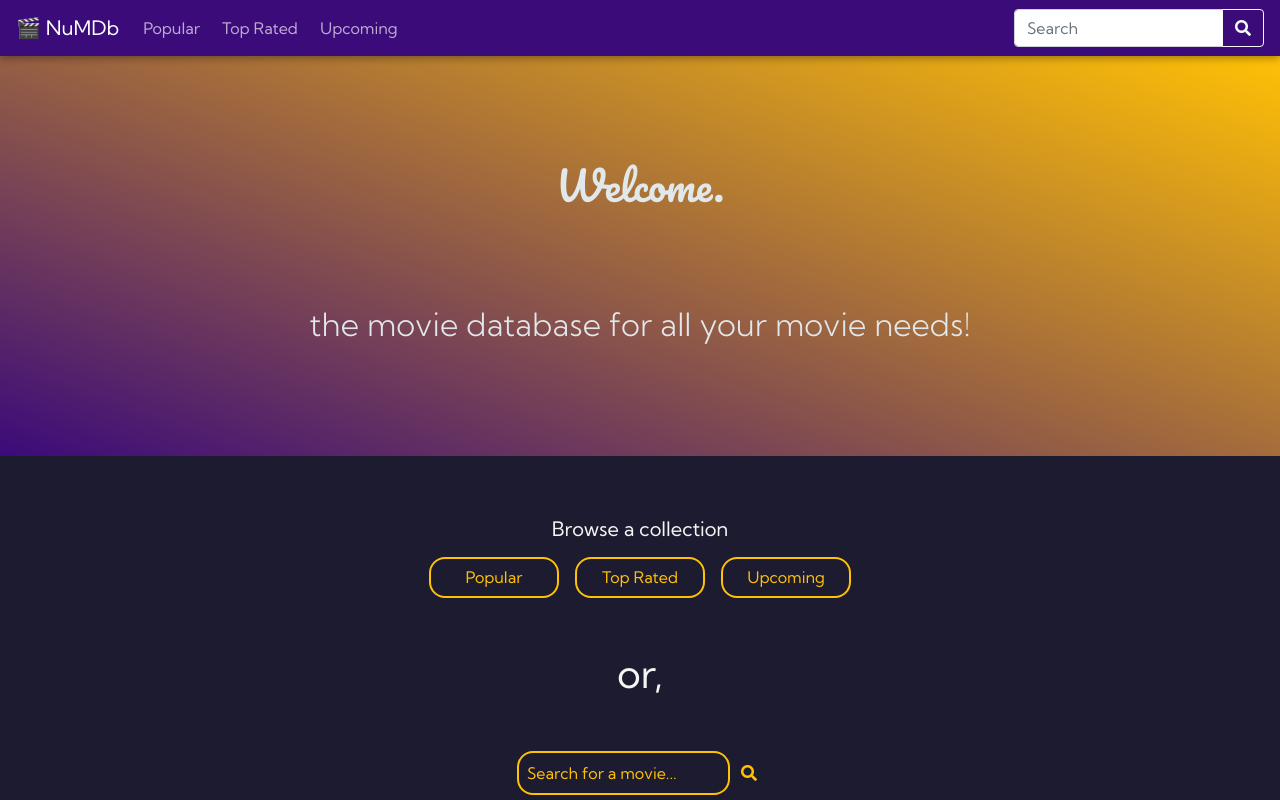
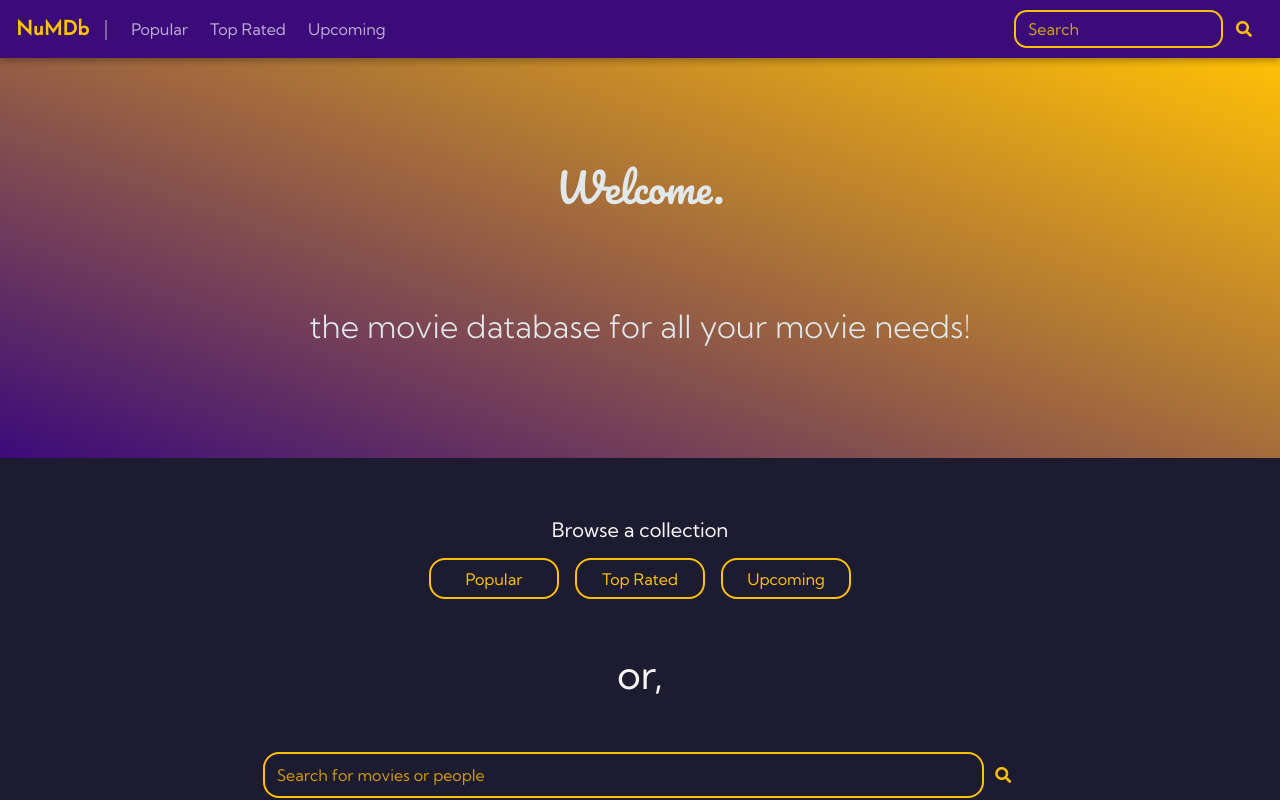
Before and after one commit to numannaeem/imdb-clone, a React (Create React App) app in the folder client/: page /home in a window 1280 px wide. Shown: the top 800 px of the page. Built offline with nearby package versions, Linux system fonts and the light colour scheme.

Commit message:
Logo, navbar search change. castCompo js:51

```diff
--- a/client/public/index.html
+++ b/client/public/index.html
@@ -28,7 +28,7 @@
       work correctly both with client-side routing and a non-root public URL.
       Learn how to configure a non-root public URL by running `npm run build`.
     -->
-    <title>NMDb</title>
+    <title>NuMDb</title>
   </head>
   <body>
     <noscript>You need to enable JavaScript to run this app.</noscript>
--- a/client/src/App.css
+++ b/client/src/App.css
@@ -8,6 +8,39 @@
 
 }
 /*NAVBAR---------------------------------------------------------------*/
+
+.logo {
+  font-family: 'Josefin Sans', sans-serif;
+  font-weight: bold;
+  text-shadow: 0 0 rgb(22, 22, 22) ;
+  color: var(--secondary);
+  padding-right: 1rem;
+  border-right: 2px solid rgba(211, 211, 211, 0.438);
+}
+
+#navbar-search *{
+  background-color: transparent;
+  color: var(--secondary);
+}
+
+#navbar-search input {
+  border: 2px solid var(--secondary);
+  border-radius: 0.8rem;
+}
+
+#navbar-search input:focus {
+  box-shadow: 0 0 2px 2px rgb(255, 208, 0);
+}
+
+#navbar-search button{
+  margin-left: 2px;
+  border: 0px solid var(--secondary);
+  border-radius: 0.5rem;
+}
+
+#navbar-search ::placeholder {
+  color: rgba(255, 208, 0, 0.76);
+}
 
 .navbar-blue {
   background-color: hsl(266, 84%, 26%);
@@ -86,7 +119,8 @@
 }
 
 .home-body input {
-  padding: 8px;
+  padding: 9px;
+  padding-left: 12px;
   border-radius: 1rem;
   background: transparent;
   color: var(--secondary);
@@ -95,6 +129,7 @@
 
 .home-body input:focus{
   outline: none;
+  box-shadow: 0 0 2px 2px rgba(255, 219, 101, 0.918);;
 }
 
 .home-body button {
@@ -105,7 +140,7 @@
 }
 
 .home-body ::placeholder {
-  color: var(--secondary) ;
+  color: rgba(255, 187, 0, 0.788) ;
 }
 /*FEED PAGE---------------------------------------------------------------*/
 
@@ -434,6 +469,11 @@ footer {
 
 @media only screen and (max-width: 767px) {
 
+  .logo {
+    margin: 0;
+    border: none
+  }
+
   .navbar-link {
     background-color: transparent;
     color: rgba(255, 255, 255, 0.753);
--- a/client/src/components/HomeComponent.js
+++ b/client/src/components/HomeComponent.js
@@ -35,8 +35,8 @@ function HomeComponent(props) {
                                 </div>
                            </div>
                             <h1>or,</h1>
-                            <Form inline='true' onSubmit={(e) => search(e,homeSearchRef.current.value)}>
-                                <input ref={homeSearchRef} type='text' placeholder='Search for a movie...'/>
+                            <Form inline='true' style={{width:'70%',flexWrap:'nowrap', minWidth:'275px'}} onSubmit={(e) => search(e,homeSearchRef.current.value)}>
+                                <input ref={homeSearchRef} style={{width:'100%'}} type='text' placeholder='Search for movies or people'/>
                                 <button type='submit'><i className='fa fa-search'></i></button>
                             </Form>
                         </div>
--- a/client/src/components/NavbarBlue.js
+++ b/client/src/components/NavbarBlue.js
@@ -1,7 +1,7 @@
 import { useRef, useState } from 'react';
 import { Navbar, Nav, Form, Button, InputGroup } from 'react-bootstrap';
 import { useHistory, withRouter } from 'react-router';
-import { NavLink } from 'react-router-dom'
+import { NavLink } from 'react-router-dom';
 
 function NavbarBlue(props) {
 
@@ -20,7 +20,7 @@ function NavbarBlue(props) {
 
   return (
     <Navbar className='navbar-blue' variant='dark' expand='md' sticky='top' expanded={expanded}>
-      <Navbar.Brand href='/home'>🎬 NuMDb</Navbar.Brand>
+      <Navbar.Brand href='/home'><span className='logo'>NuMDb</span></Navbar.Brand>
       <Navbar.Toggle onClick={() => setExpanded((prev) => !prev)} />
       <Navbar.Collapse id='navbar-main'>
         <Nav className='mr-auto'>
@@ -29,10 +29,10 @@ function NavbarBlue(props) {
           <NavLink activeClassName="navbar-link-active" onClick={() => {if(expanded) setExpanded(false)}} className='navbar-link' to="/upcoming">Upcoming</NavLink>
         </Nav>
         <Form onSubmit={(e) => search(e,searchRef.current.value)}>
-          <InputGroup style={{maxWidth:"250px"}} >
-            <Form.Control type="text" placeholder="Search" ref={searchRef} />
+          <InputGroup style={{maxWidth:"250px"}} id='navbar-search'>
+            <Form.Control variant='warning' type="text" placeholder="Search" ref={searchRef} />
             <InputGroup.Append>
-              <Button type='submit' variant="outline-light"><i className='fa fa-search'></i></Button>
+              <Button type='submit' variant="outline-warning"><i className='fa fa-search'></i></Button>
             </InputGroup.Append>
           </InputGroup>
         </Form>
--- a/client/src/components/PopularPage.js
+++ b/client/src/components/PopularPage.js
@@ -92,7 +92,7 @@ function PopularPage(props) {
                     </div>
                 </div>
                 <Row className='mb-5'>
-                    {loading ? <LoadingComponent page='feed' /> : error ?  <h3 className="my-5 text-muted mx-auto text-center" style={{height:'30vh'}}>{error}<br />Try again later</h3>: movieCards}
+                    {loading ? <LoadingComponent page='feed' /> : error ?  <h3 className="my-5 text-muted mx-auto text-center" style={{height:'30vh'}}>{error}<br />Try again later</h3>: movieCards && movieCards.length? movieCards : <h3 className="my-5 text-muted mx-auto text-center" style={{height:'30vh'}}>Something went wrong<br />Try again later</h3>}
                 </Row>
                 <div className='text-center mb-5'>
                     <ButtonGroup>
--- a/client/src/components/SearchResultsPage.js
+++ b/client/src/components/SearchResultsPage.js
@@ -99,7 +99,7 @@ function SearchResultsPage (props) {
         )
     }) : resultList.map(person => {
         return(
-            <Col xs={6} sm={6} md={4} lg={2} className='p-sm-3 p-2' key={person.id} onClick={() => dispPerson(person.id)}>
+            <Col xs={6} sm={4} md={3} lg={2} className='p-sm-3 p-2' key={person.id} onClick={() => dispPerson(person.id)}>
                <div className='person-card'>
                     <img src={person.imgUrl} alt='poster'/>
                     <div className='person-card-details'>
--- a/client/src/components/TopRatedPage.js
+++ b/client/src/components/TopRatedPage.js
@@ -92,7 +92,7 @@ function TopRatedPage(props) {
                     </div>
                 </div>
                 <Row className='mb-5'>
-                    {!error ? !loading? movieCards : <LoadingComponent page='feed' /> : <h3 className="my-5 text-muted mx-auto text-center" style={{height:'30vh'}}>{error}<br />Try again later</h3>}
+                    {loading ? <LoadingComponent page='feed' /> : error ?  <h3 className="my-5 text-muted mx-auto text-center" style={{height:'30vh'}}>{error}<br />Try again later</h3>: movieCards && movieCards.length? movieCards : <h3 className="my-5 text-muted mx-auto text-center" style={{height:'30vh'}}>Something went wrong<br />Try again later</h3>}
                 </Row>
                 <div className='text-center mb-5'>
                     <ButtonGroup>
--- a/client/src/components/UpcomingPage.js
+++ b/client/src/components/UpcomingPage.js
@@ -93,7 +93,7 @@ function UpcomingPage(props) {
                     </div>
                 </div>
                 <Row className='mb-5'>
-                {!error ? !loading? movieCards : <LoadingComponent page='feed' /> : <h3 className="my-5 text-muted mx-auto text-center" style={{height:'30vh'}}>{error}<br />Try again later</h3>}
+                {loading ? <LoadingComponent page='feed' /> : error ?  <h3 className="my-5 text-muted mx-auto text-center" style={{height:'30vh'}}>{error}<br />Try again later</h3>: movieCards && movieCards.length? movieCards : <h3 className="my-5 text-muted mx-auto text-center" style={{height:'30vh'}}>Something went wrong<br />Try again later</h3>}
                 </Row>
                 <div className='text-center mb-5'>
                     <ButtonGroup>
--- a/client/src/index.js
+++ b/client/src/index.js
@@ -4,11 +4,7 @@ import './index.css';
 import App from './App';
 import reportWebVitals from './reportWebVitals';
 
-ReactDOM.render(
-  <React.StrictMode>
-    <App />
-  </React.StrictMode>,
-  document.getElementById('root')
+ReactDOM.render(<App />, document.getElementById('root')
 );
 
 // If you want to start measuring performance in your app, pass a function
```
Also changed, not shown: client/src/components/CastComponent.js (+20 -8 lines).
